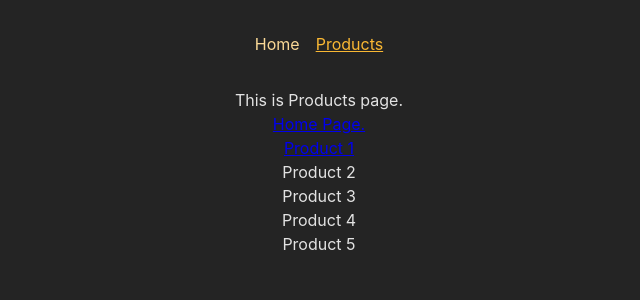
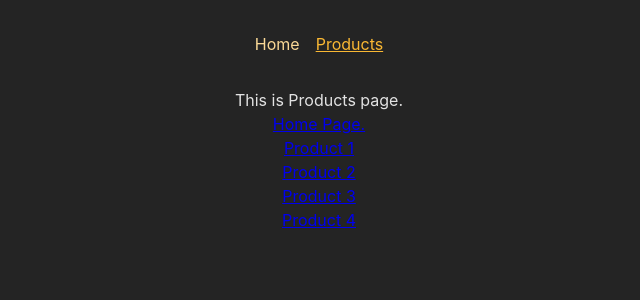
Before and after one commit to Mr-Brown-Rafi/React_Learning, a React (Create React App) app in the folder ReactRouting/01-starting-project/: page /products in a window 1280 px wide. Shown: the top 300 px of the page, without its empty margins (321-961 px from the left). Built offline with nearby package versions, Linux system fonts and the light colour scheme.

Commit message:
added dynamic Link in products page

```diff
--- a/ReactRouting/01-starting-project/src/pages/Product.js
+++ b/ReactRouting/01-starting-project/src/pages/Product.js
@@ -1,5 +1,13 @@
 import React from "react";
 import { Link } from "react-router-dom";
+
+const products = [
+  { id : 'p1', title: "Product 1"},
+  { id : 'p2', title: "Product 2"},
+  { id : 'p3', title: "Product 3"},
+  { id : 'p4', title: "Product 4"},
+]
+
 
 function Product() {
   return (
@@ -8,13 +16,7 @@ function Product() {
       <Link to={"/"}>Home Page.</Link>
 
       <ul>
-        <li>
-          <Link to="/products/1">Product 1</Link>
-        </li>
-        <li>Product 2</li>
-        <li>Product 3</li>
-        <li>Product 4</li>
-        <li>Product 5</li>
+        {products.map( product => <li><Link id={product.id} to={product.id} >{product.title}</Link></li>)}
       </ul>
     </>
   );
```
